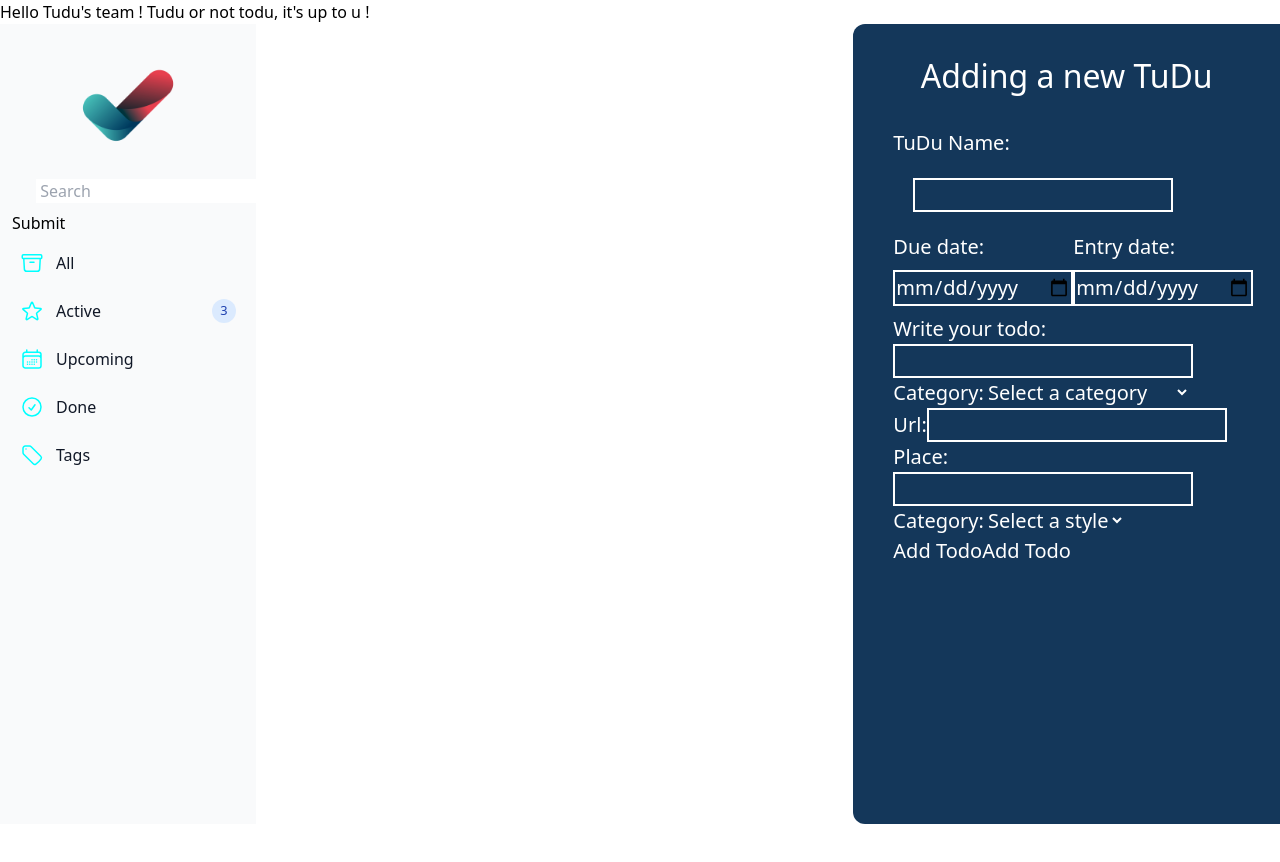
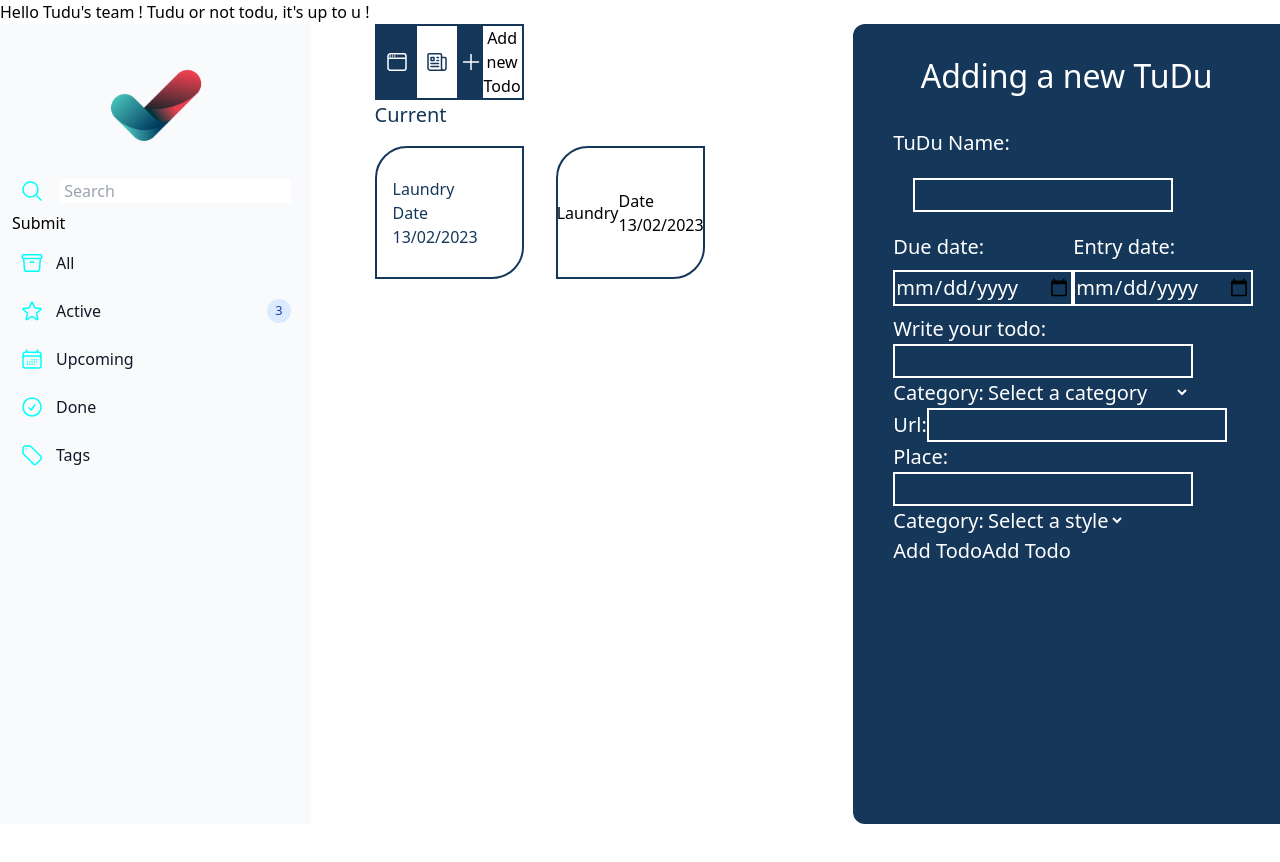
Before and after one commit to NadegeHbg/tudu-frontend, a React (Create React App) app: page /dashboard in a window 1280 px wide. Shown: the top 862 px of the page. Before the commit the page ends 824 px from the top, so only its background shows below. Built offline with nearby package versions, Linux system fonts and the light colour scheme; no server answers.

Commit message:
Tailwind dashboard

```diff
--- a/src/Components/main/MiddleSection.jsx
+++ b/src/Components/main/MiddleSection.jsx
@@ -3,7 +3,7 @@
 
 export default function MiddleSection() {
   return (
-    <div className="bg-white h-screen w-screen">
+    <div className="bg-white h-screen">
       <div className="flex  border-2 border-secondary w-1/3  ml-4">
         <div className="flex justify-center bg-secondary p-2">
           <button>
@@ -31,9 +31,9 @@
           </div>
         </div>
       </div>
-      <div className="h-screen w-screen">
+      <div className="h-screen">
         <h2 className="text-secondary ml-4 text-xl">Current</h2>
-        <div className="flex h-screen w-screen">
+        <div className="flex h-screen">
           <div className="flex flex-col border-2 border-secondary rounded-tl-xl_large rounded-br-xl_large w-1/3 h-1/6 px-4 m-4 justify-center">
             <h3 className="text-secondary">Laundry</h3>
             <p className="text-secondary">Date 13/02/2023</p>
--- a/src/Components/main/Sidebar.jsx
+++ b/src/Components/main/Sidebar.jsx
@@ -25,7 +25,7 @@
 
             <aside
                 id="default-sidebar"
-                className="w-64 h-screen transition-transform -translate-x-full sm:translate-x-0"
+                className="h-screen transition-transform -translate-x-full sm:translate-x-0"
                 // fixed top-0 left-0 z-40
                 aria-label="Sidebar"
             >
--- a/src/pages/Dashboard.jsx
+++ b/src/pages/Dashboard.jsx
@@ -3,6 +3,7 @@
 import { GetTodos } from "../events/axiosGlobal";
 import Cookies from "js-cookie";
 import Sidebar from "../Components/main/Sidebar";
+import MiddleSection from "../Components/main/MiddleSection";
 
 const Dashboard = () => {
   useEffect(() => {
@@ -16,7 +17,7 @@
   return (
     <div className="flex justify-between">
       <Sidebar />
-
+      <MiddleSection />
       <TodoItemForm />
     </div>
   );
```
